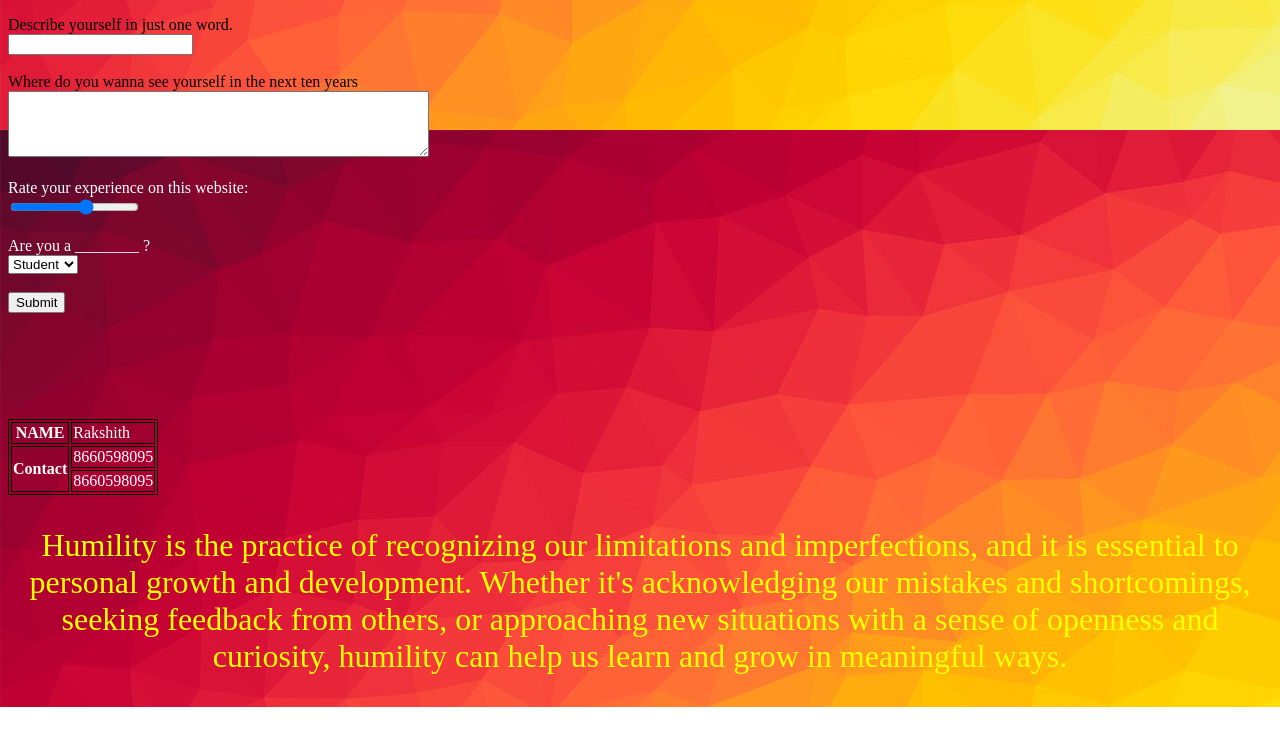
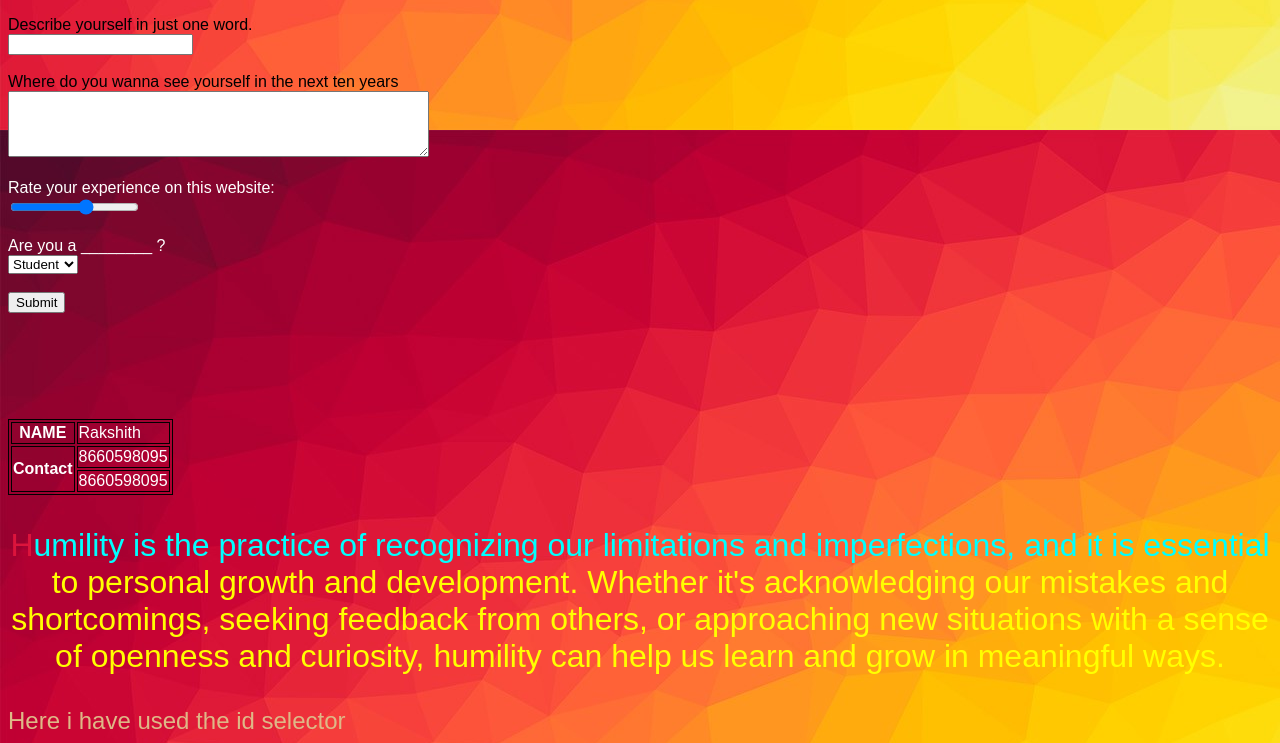
Before and after one commit to RakshithUB/Rakshith, a plain HTML site: page Task1.html in a window 1280 px wide. Shown: the part 1670-2413 px from the top of the page. Before the commit the page ends 2377 px from the top, so only its background shows below. Drawn offline with Linux system fonts and the light colour scheme.

Commit message:
Update Task1.html

```diff
--- a/Task1.html
+++ b/Task1.html
@@ -4,16 +4,9 @@
     <meta charset="UTF-8">
     <meta name="viewport" content="width=device-width, initial-scale=1.0">
     <title>Document</title>
+    <link rel="stylesheet" href="Task1.css">
     <style>
-        table, th, td {
-            border: 1px solid black;
-            color: white;
-        }
-        .test{
-            color: yellow;
-            text-align: center;
-            font-size: xx-large;
-        }
+
     </style>
 </head>
 <body background="bgimg.jpg">
@@ -152,5 +145,6 @@
     <p class="test">
         Humility is the practice of recognizing our limitations and imperfections, and it is essential to personal growth and development. Whether it's acknowledging our mistakes and shortcomings, seeking feedback from others, or approaching new situations with a sense of openness and curiosity, humility can help us learn and grow in meaningful ways.
     </p>
+    <p1 id="sample-para">Here i have used the id selector</p1>
 </body>
 </html>
```
